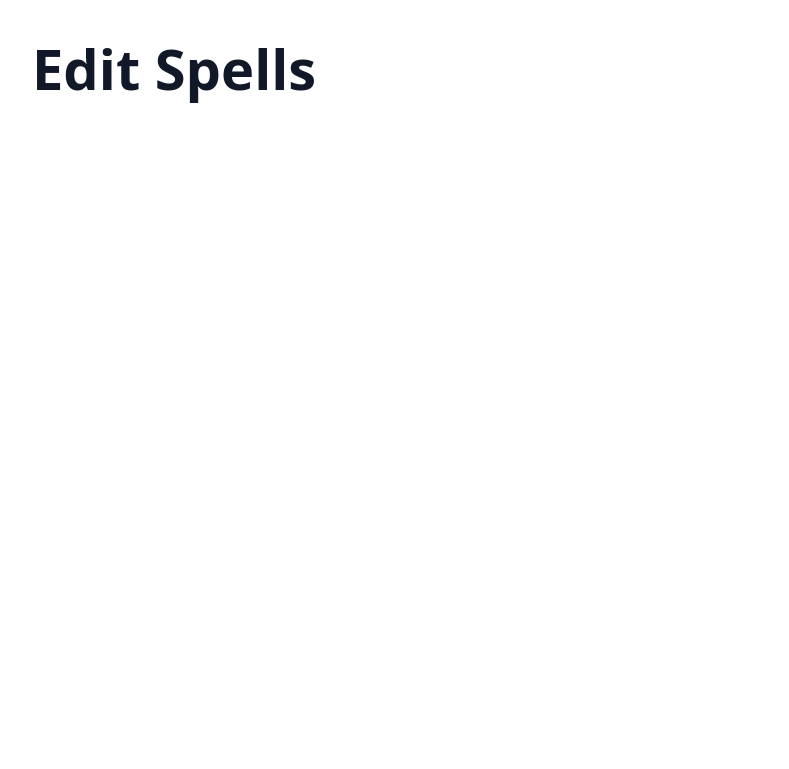
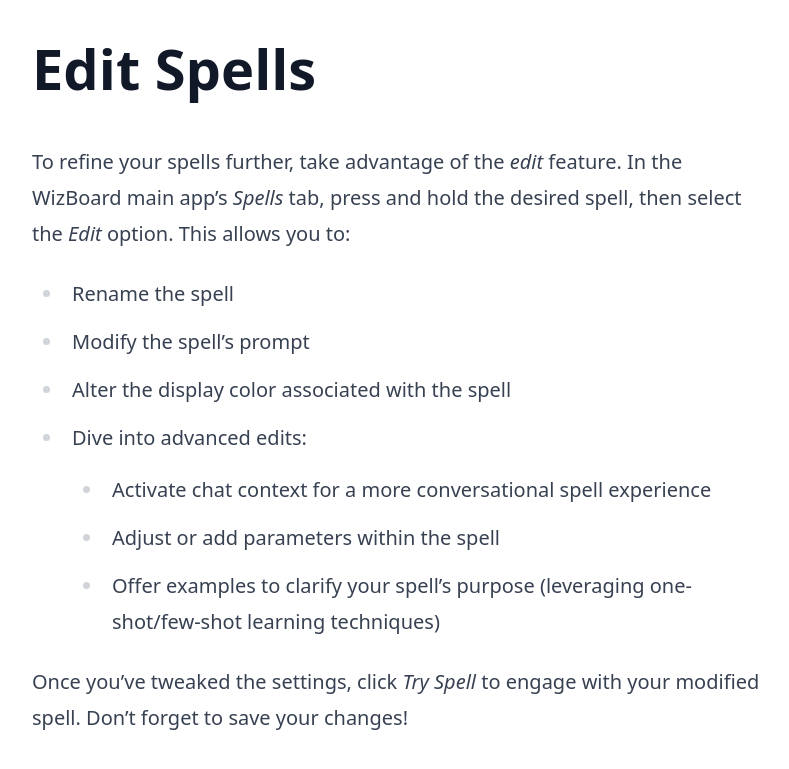
Before and after one commit to WizBoard/wizboard.github.io, a Jekyll site: the page built from docs/docs/en/edit_spells.md, in a window 1280 px wide. Shown: the top 769 px of the page, without its empty margins (72-861 px from the left). Built offline with Jekyll 4.4.1, drawn with Linux system fonts in a browser that asks for light colours; nearby versions of some CDN libraries.

Commit message:
Update edit_spells.md

```diff
--- a/docs/docs/en/edit_spells.md
+++ b/docs/docs/en/edit_spells.md
@@ -3,3 +3,15 @@
 title: WizBoard User Manual
 ---
 # Edit Spells
+
+To refine your spells further, take advantage of the *edit* feature. In the WizBoard main app's *Spells* tab, press and hold the desired spell, then select the *Edit* option. This allows you to:
+
+* Rename the spell
+* Modify the spell's prompt
+* Alter the display color associated with the spell
+* Dive into advanced edits:
+    * Activate chat context for a more conversational spell experience
+    * Adjust or add parameters within the spell
+    * Offer examples to clarify your spell's purpose (leveraging one-shot/few-shot learning techniques)
+
+Once you've tweaked the settings, click *Try Spell* to engage with your modified spell. Don't forget to save your changes!
```
